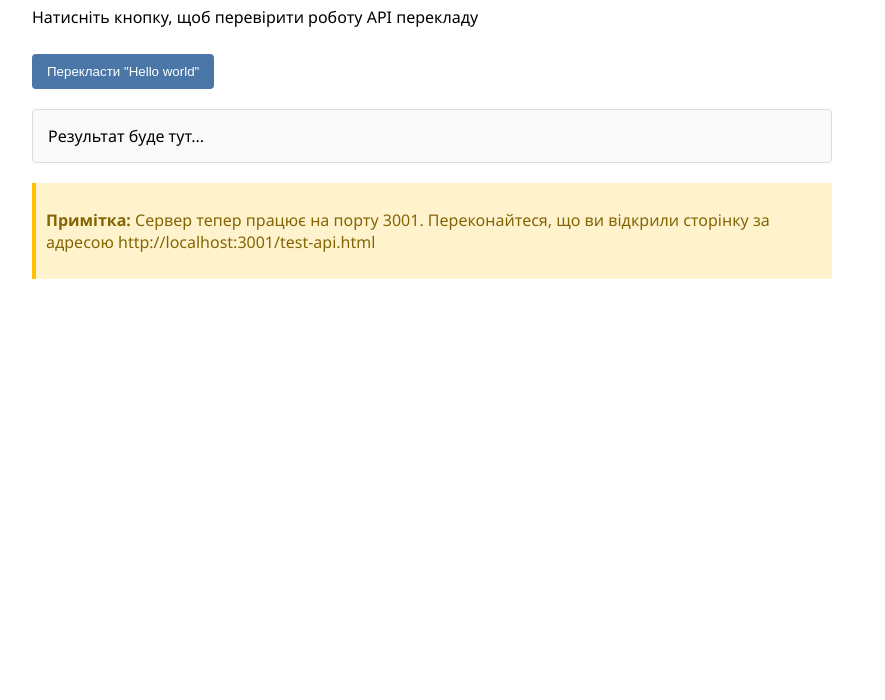
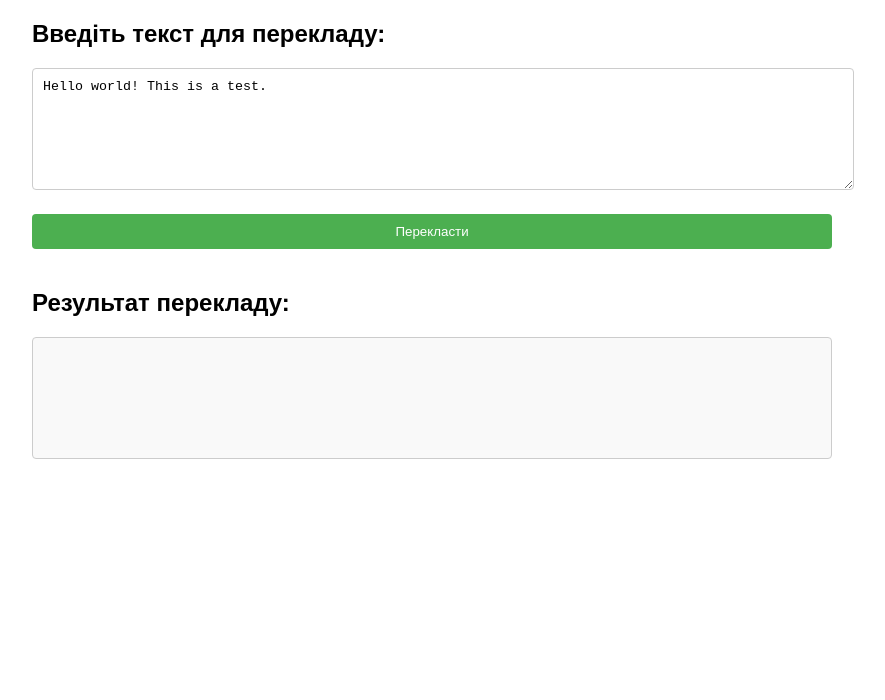
Before and after one commit to belisssimo/bro-test, a website: page public/test-api.html in a window 1280 px wide. Shown: the part 100-800 px from the top of the page, without its empty margins (208-1093 px from the left). Drawn offline with Linux system fonts and the light colour scheme.

Commit message:
Виправлено проблеми з API перекладу на Vercel

```diff
--- a/public/test-api.html
+++ b/public/test-api.html
@@ -6,52 +6,76 @@
     <title>Тест API перекладу</title>
     <style>
         body {
-            font-family: 'Segoe UI', Tahoma, Geneva, Verdana, sans-serif;
+            font-family: Arial, sans-serif;
             max-width: 800px;
             margin: 0 auto;
             padding: 20px;
         }
+        .container {
+            display: flex;
+            flex-direction: column;
+            gap: 20px;
+        }
+        textarea {
+            width: 100%;
+            height: 100px;
+            padding: 10px;
+            border: 1px solid #ccc;
+            border-radius: 4px;
+        }
         button {
-            padding: 10px 15px;
-            background-color: #4a76a8;
+            padding: 10px 20px;
+            background-color: #4CAF50;
             color: white;
             border: none;
             border-radius: 4px;
             cursor: pointer;
-            margin-top: 10px;
         }
-        #result {
-            margin-top: 20px;
-            padding: 15px;
-            border: 1px solid #ddd;
+        button:hover {
+            background-color: #45a049;
+        }
+        .result {
+            padding: 10px;
+            border: 1px solid #ccc;
             border-radius: 4px;
+            min-height: 100px;
             background-color: #f9f9f9;
         }
-        .note {
-            margin-top: 20px;
-            padding: 10px;
-            background-color: #fff3cd;
-            border-left: 4px solid #ffc107;
-            color: #856404;
+        .error {
+            color: red;
+            font-weight: bold;
         }
     </style>
 </head>
 <body>
     <h1>Тест API перекладу</h1>
-    <p>Натисніть кнопку, щоб перевірити роботу API перекладу</p>
-
-    <button id="test-btn">Перекласти "Hello world"</button>
-
-    <div id="result">Результат буде тут...</div>
-
-    <div class="note">
-        <p><strong>Примітка:</strong> Сервер тепер працює на порту 3001. Переконайтеся, що ви відкрили сторінку за адресою http://localhost:3001/test-api.html</p>
+    <div class="container">
+        <div>
+            <h2>Введіть текст для перекладу:</h2>
+            <textarea id="text-to-translate">Hello world! This is a test.</textarea>
+        </div>
+        <button id="translate-btn">Перекласти</button>
+        <div>
+            <h2>Результат перекладу:</h2>
+            <div id="translation-result" class="result"></div>
+        </div>
     </div>
 
     <script>
-        document.getElementById('test-btn').addEventListener('click', async () => {
-            const resultDiv = document.getElementById('result');
-            resultDiv.textContent = 'Перекладаємо...';
+        document.addEventListener('DOMContentLoaded', () => {
+            const textToTranslate = document.getElementById('text-to-translate');
+            const translateBtn = document.getElementById('translate-btn');
+            const translationResult = document.getElementById('translation-result');
+
+            translateBtn.addEventListener('click', async () => {
+                const text = textToTranslate.value.trim();
+
+                if (!text) {
+                    translationResult.innerHTML = '<span class="error">Введіть текст для перекладу</span>';
+                    return;
+                }
+
+                translationResult.textContent = 'Перекладаємо...';
 
                 try {
                     const response = await fetch('/api/translate', {
@@ -59,19 +83,25 @@
                         headers: {
                             'Content-Type': 'application/json'
                         },
-                    body: JSON.stringify({ text: 'Hello world' })
+                        body: JSON.stringify({ text })
                     });
 
                     if (!response.ok) {
-                    throw new Error(`Помилка: ${response.status}`);
+                        throw new Error(`HTTP помилка: ${response.status}`);
                     }
 
                     const data = await response.json();
-                resultDiv.textContent = `Оригінал: "Hello world"\nПереклад: "${data.translation}"`;
+
+                    if (data.error) {
+                        throw new Error(data.error);
+                    }
+
+                    translationResult.textContent = data.translation;
                 } catch (error) {
-                resultDiv.textContent = `Помилка: ${error.message}`;
                     console.error('Помилка при перекладі:', error);
+                    translationResult.innerHTML = `<span class="error">Помилка при перекладі: ${error.message}</span>`;
                 }
+            });
         });
     </script>
 </body>
```
Also changed, not shown: api/translate.js (+6 -10 lines), public/js/app.js (+11 -1 lines), vercel.json. Lines whose indentation alone changed are shown as unchanged.
